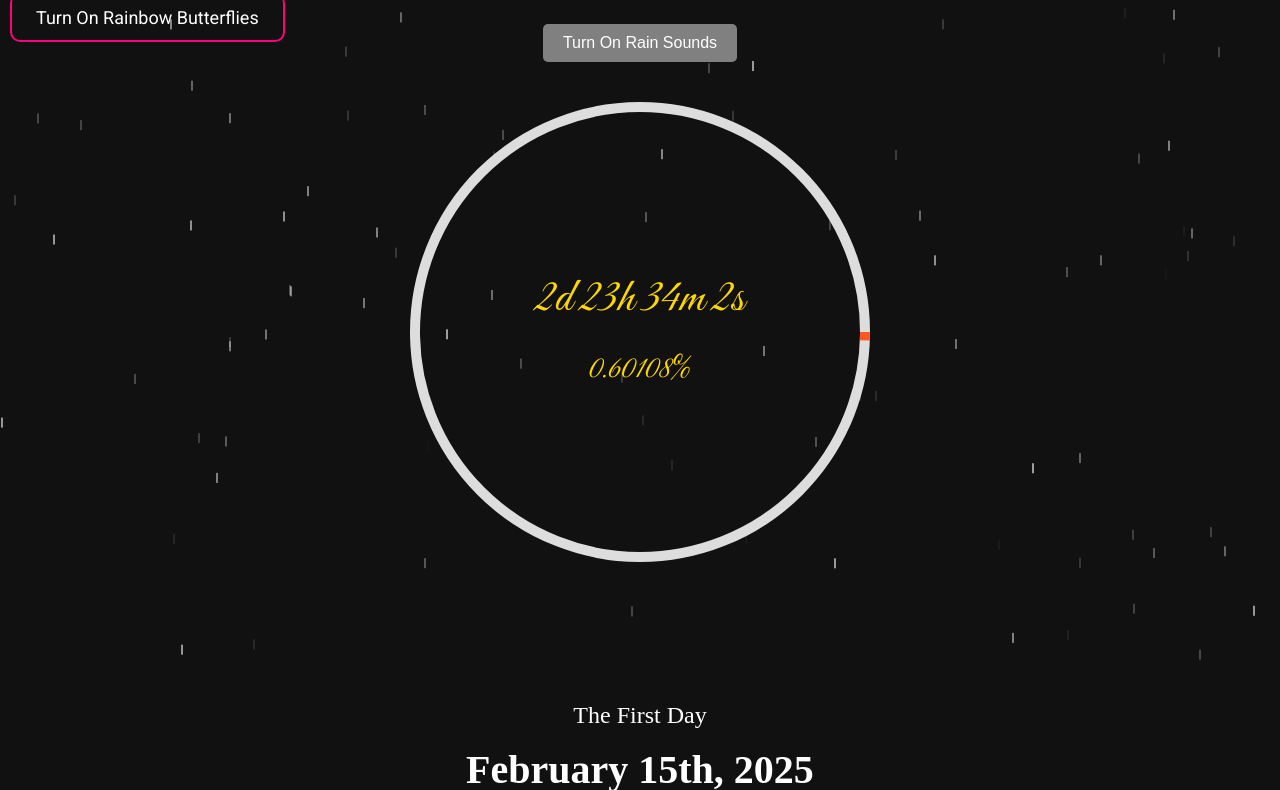
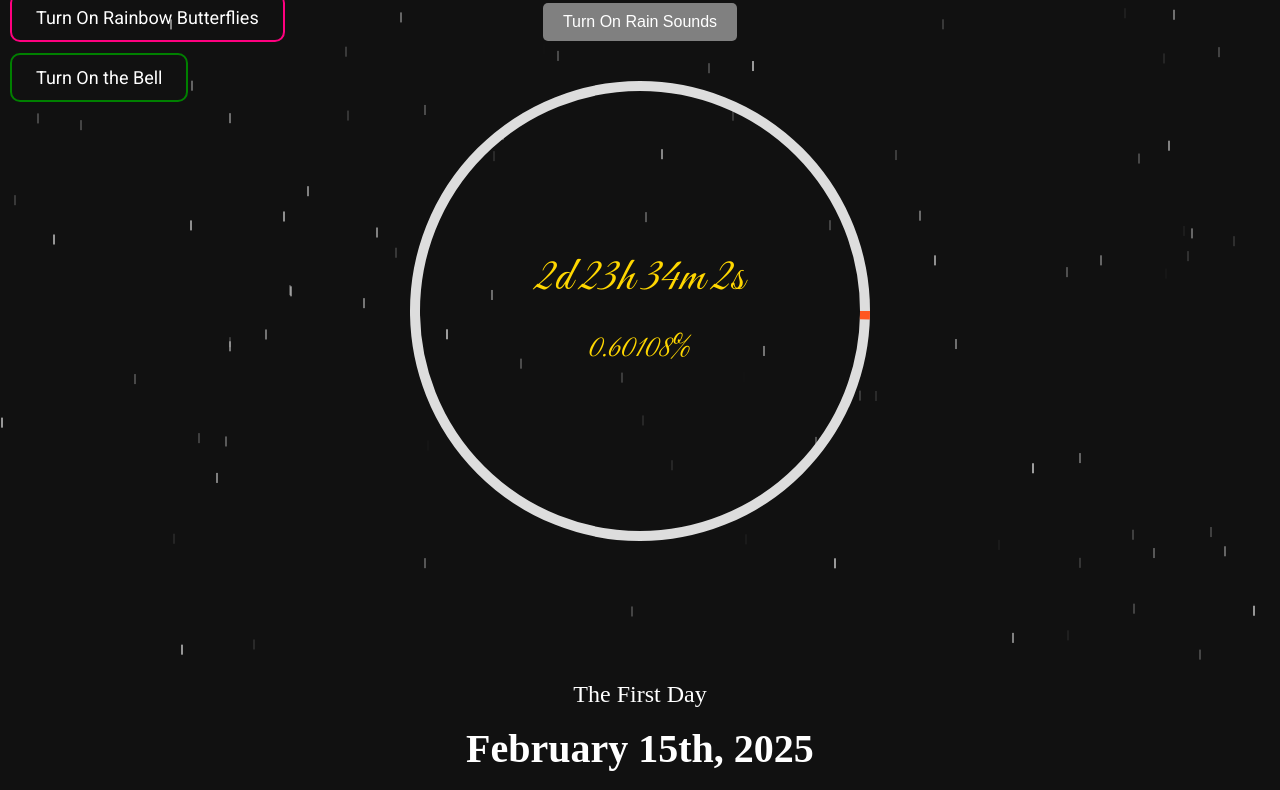
Before and after one commit to IamDivan/Umineko-Waiting-Room, a plain HTML site: page index.html in a window 1280 px wide. Shown: the part 137-927 px from the top of the page. Drawn offline with nearby package versions, Linux system fonts and the light colour scheme; animation ran at ten frames a second.

Commit message:
made the button prettier

```diff
--- a/index.html
+++ b/index.html
@@ -390,7 +390,26 @@
             display: block;
             margin-bottom: 40px;
         }
+		#bellButton {
+			position: absolute;
+			top: 180px; /* Adjust position as needed */
+			left: 10px;
+			padding: 12px 24px;
+			font-size: 18px;
+			font-family: 'Roboto', sans-serif;
+			color: white;
+			background: transparent;
+			border: 2px solid green; /* Border color */
+			border-radius: 10px;
+			cursor: pointer;
+			transition: transform 0.2s, box-shadow 0.3s, filter 0.3s;
+			margin-top: 10px;
+		}
 
+		#bellButton:hover {
+			filter: brightness(1.1);
+			background: rgba(255, 0, 127, 0.2); /* Add a light background effect on hover */
+		}
     </style>
     <script src="https://cdnjs.cloudflare.com/ajax/libs/moment.js/2.29.1/moment.min.js"></script>
     <script src="https://cdnjs.cloudflare.com/ajax/libs/moment-timezone/0.5.34/moment-timezone-with-data.min.js"></script>
```
